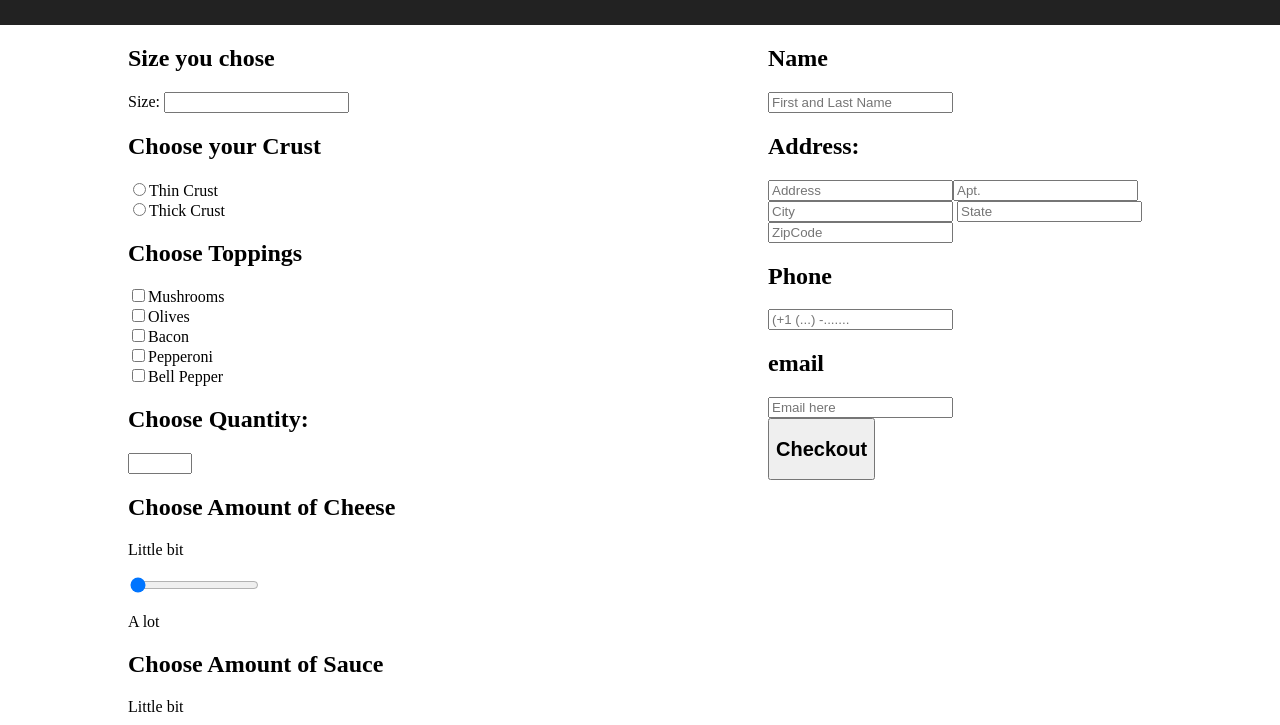
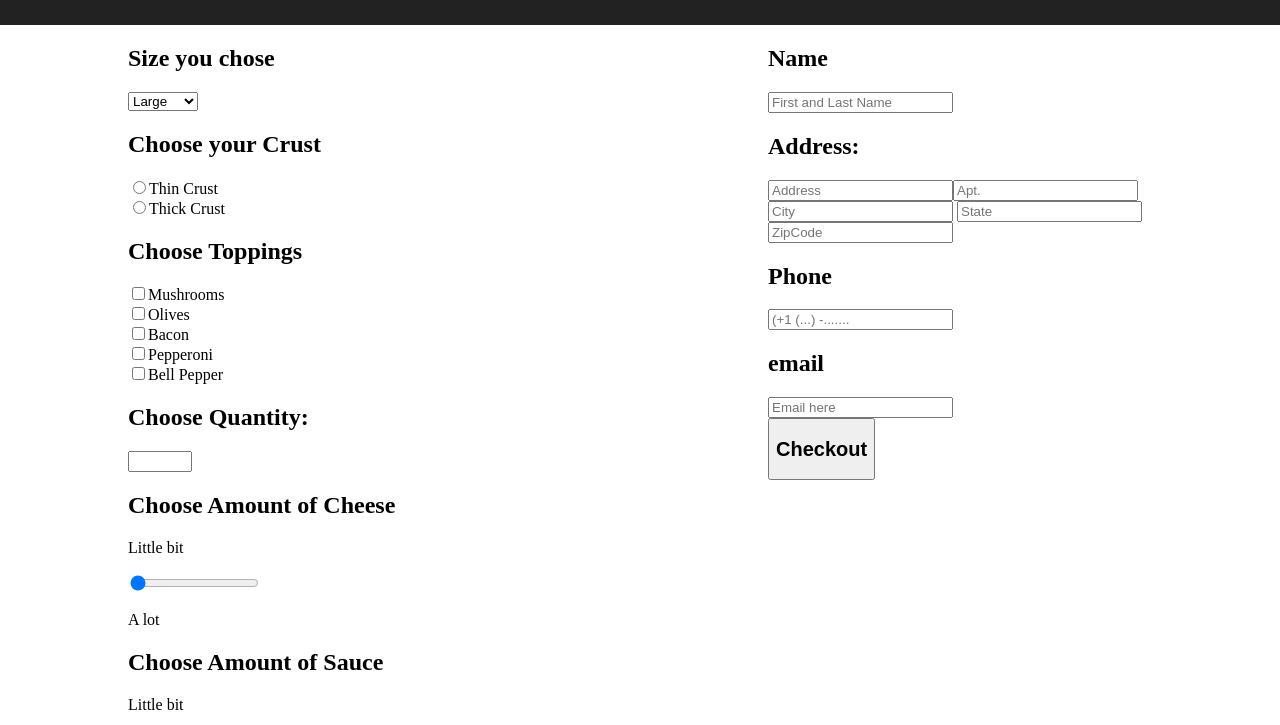
Before and after one commit to teikmeout/wdi_pizza_ecommerce, a website: page pizzaCheckout.html in a window 1280 px wide. Shown: the part 75-800 px from the top of the page. Drawn offline with nearby package versions, Linux system fonts and the light colour scheme.

Commit message:
added size box

```diff
--- a/pizzaCheckout.html
+++ b/pizzaCheckout.html
@@ -22,7 +22,13 @@
 <div class = "form">
   <form action="index_submit" method="post" accept-charset="utf-8">
     <h2>Size you chose</h2>
-      <div id = 'size'>Size: <input type='text' name='size' value=''></div>
+      <div id = 'size'>
+      <select name='size you chose'>
+        <option value='large'>Large</option>
+        <option value='medium'>Medium</option>
+        <option value='small'>Small</option>
+      </select>
+      </div>
     <h2>Choose your Crust</h2>
       <div id = "thin"><input type="radio" name="thin" value="thin">Thin Crust</div>
       <div id = "thick"><input type="radio" name="thick" value="thick">Thick Crust</div>
```
